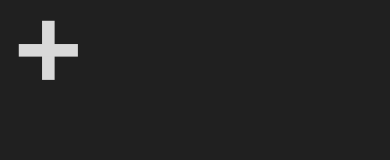
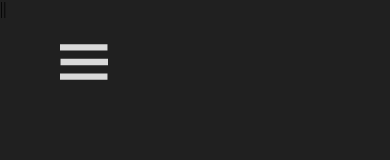
Before and after one commit to AllaJoe/cosos, a React (Vite) app: page /bio in a window 390 px wide. Shown: the top 160 px of the page. Built offline with nearby package versions, Linux system fonts and the light colour scheme.

Commit message:
nuevo modal nav responsive

```diff
--- a/src/App.jsx
+++ b/src/App.jsx
@@ -16,6 +16,7 @@ import NuevoNav from './components/NuevoNav';
 import Otra from './sections/Otra';
 import LasPrueb from './sections/LasPrueb';
 import NuevoLogo from './components/NuevoLogo';
+import NavModal from './components/NavModal';
 
 const App = () => {
   const [transicion, setTransicion] = useState(false);
@@ -81,7 +82,7 @@ const App = () => {
           transition={{ duration: 0.3 }}
           style={{ position: 'fixed', top: 0, left: 0, right: 0, zIndex: 999 }}
         >
-          {showNavbar && <NuevoNav />}
+          {showNavbar && <NuevoNav /> } || <NavModal />
         </motion.div>
       )}
       <Routes>
--- a/src/Styles/Modalcito.css
+++ b/src/Styles/Modalcito.css
@@ -26,14 +26,15 @@
     backdrop-filter: blur(15px);
     /* width: 50vw;
     height: 50vh; */
-    width: 100vw;
-    height: 100vh;
+    z-index: 10000;
+    width: 100%;
+    height: 100%;
     /* padding: 200px; */
-    border-radius: 5px;
+    /* border-radius: 5px; */
     /* overflow: scroll; */
-    overflow: scroll;
+
     /* margin-top: 100px; */
-    padding-top: 10vh;
+    /* padding-top: 10vh; */
   }
   .modal-content img {
     display: flex;
@@ -42,7 +43,7 @@
     /* padding-left: 10vw; */
     /* margin-top: 100px; */
     /* padding: 70px; */
-    width: 40%;
+    /* width: 40%; */
     /* height: 100vh; */
 
   }
--- a/src/Styles/nuevoNav.css
+++ b/src/Styles/nuevoNav.css
@@ -1,4 +1,5 @@
 .navbar {
+    display: flex;
     position: fixed;
     top: 20px;
     left: 20%;
@@ -77,6 +78,24 @@
   }
 
 
+  /* .svg-toggle {
+    width: 1400px;
+  } */
+
+/*   ----------------------------------NAV MOBILE---------------------------------------- */
+.nav-respons-modal {
+  display: none;
+  background-color: rgba(36, 36, 36, 0.0);
+  justify-content: flex-start;
+  padding-top: 20px;
+  padding-left: 60px;
+
+}
+
+
+
+
+/* ---------------------------------------------------------------- */
 @media (max-width: 500px){
   .navbar.open .navbar-menu {
     flex-direction: column;
@@ -90,3 +109,12 @@
     width: 20px;
   }
 }
+
+@media (max-width: 1022px) {
+  .navbar {
+    display: none;
+  }
+  .nav-respons-modal {
+    display: flex;
+  }
+}
--- /dev/null
+++ b/src/components/NavModal.jsx
@@ -0,0 +1,105 @@
+import { useState } from 'react';
+import PropTypes from 'prop-types';
+import { animated, useSpring } from 'react-spring';
+import { motion } from 'framer-motion';
+import { Link } from 'react-router-dom';
+import '../Styles/nuevoNav.css';
+
+const NavModal = (props) => {
+    const [showModal, setShowModal] = useState(false);
+
+  const handleOpenModal = () => {
+    setShowModal(true);
+  };
+
+  const handleCloseModal = () => {
+    setShowModal(false);
+  };
+
+  const modalAnimation = useSpring({
+    transform: showModal ? 'translate(-50%, -50%)' : 'translate(-50%, -150%)',
+    from: { transform: 'translate(-50%, -150%)' },
+    config: { tension: 100, friction: 25 },
+  });
+
+  const secciones = ['Otra', 'LasPrueb', /* 'Perfil', */ /* 'Portfolio', *//* 'Otra', */ 'Bio', 'Contacto', /* 'Prueba1', */ 'Mas'];
+
+  const navmodVariant = {
+    hidden: { y: 150, opacity: 0, scale: 1.2 },
+    visible: { y: 0, opacity: 1, scale: 1, transition: { duration: 0.6, delay: 3, ease: [0.30, 0, 0.20, 1] } }
+  };
+
+  return (
+    <>
+      <motion.div className='nav-respons-modal' style={{width:props.width}}  onClick={handleOpenModal}
+      initial="hidden"
+      animate="visible"
+      variants={navmodVariant}
+      >
+        <svg width="48" height="48" viewBox="0 0 92 68" fill="none" xmlns="http://www.w3.org/2000/svg">
+            <line y1="6" x2="91" y2="6" stroke="#D9D9D9" strokeWidth="12"/>
+            <line x1="1" y1="34" x2="92" y2="34" stroke="#D9D9D9" strokeWidth="12"/>
+            <line y1="62" x2="91" y2="62" stroke="#D9D9D9" strokeWidth="12"/>
+        </svg>
+
+      </motion.div>
+
+      {showModal && (
+        <animated.div className="modal" style={modalAnimation} >
+          <div className="modal-content">
+          <div style={{display:"flex", justifyContent:"flex-end", backgroundColor:"", paddingRight:"150px" }}>
+              {/* <Link to={props.redit} target="_blank">
+                ☝
+              </Link> */}
+              <div onClick={handleCloseModal}
+              style={{cursor:"pointer", display:"flex",justifyContent:"flex-start", backgroundColor:""}}
+              >
+                <svg className='' width="50" height="50" viewBox="0 0 95 95" fill="none" xmlns="http://www.w3.org/2000/svg">
+                <rect x="66.1479" y="18.7734" width="14.2553" height="67" transform="rotate(45 66.1479 18.7734)" fill="#D9D9D9"/>
+                <rect x="76.228" y="66.1484" width="14.2553" height="67" transform="rotate(135 76.228 66.1484)" fill="#D9D9D9"/>
+                </svg>
+              </div>
+          </div>
+            {/* <div style={{position:"absolute"}}><h2>este es lo que va arriba</h2></div> */}
+
+        <ul style={{display:"flex", flexDirection:"column", gap:"50px", textDecoration:"none", listStyle:"none"}} className="">
+
+          <Link to="/">
+            <img style={{width:"300px", }} src="https://i.ibb.co/Hgp0r5b/nuevo-logo-nuevo.png" alt="" />
+          </Link>
+
+          {secciones.map((seccion, index) => (
+            <li
+              key={index}
+              style={{display:"flex", flexDirection:"column", justifyContent:"center", alignItems:"center", backgroundColor:"", textDecoration:"none", fontFamily:"Montserrat-light", textTransform: "uppercase", fontSize:"1.8em", fontWeight:"normal",color:"white",}}
+            >
+            <Link to={`/${seccion}`} style={{textDecoration:"none", color:"white"}}>
+              {seccion}
+            </Link>
+            </li>
+          ))}
+        </ul>
+          </div>
+        </animated.div>
+      )}
+    </>
+  );
+}
+
+NavModal.propTypes = {
+    img: PropTypes.any,
+    redit:PropTypes.any,
+    img1: PropTypes.any,
+    h3: PropTypes.string,
+    text1: PropTypes.string,
+    p: PropTypes.string,
+    width: PropTypes.number,
+    colorBg: PropTypes.string,
+    border: PropTypes.string,
+    opacity: PropTypes.number,
+    bgDiv: PropTypes.string,
+    imgWid: PropTypes.number,
+  };
+
+
+export default NavModal;
--- a/src/sections/Bio.jsx
+++ b/src/sections/Bio.jsx
@@ -1,6 +1,7 @@
 
 import { motion } from 'framer-motion';
 import Modalcito from '../components/Modalcito';
+/* import NuevaCard from '../components/PracticaAnimacion'; */
 
 
 
@@ -83,6 +84,7 @@ const Bio = () => {
 
 
         </motion.div>
+        {/* <NuevaCard /> */}
         </div>
     );
     };
--- a/src/sections/LasPrueb.jsx
+++ b/src/sections/LasPrueb.jsx
@@ -1,12 +1,16 @@
 /* import CuadradoSvg from "../components/CuadradoSvg"; */
-import NuevoLogo from "../components/NuevoLogo";
+/* import NuevoLogo from "../components/NuevoLogo"; */
+
+/* import NavModal from "../components/NavModal"; */
 
 
 const LasPrueb = () => {
     return (
         <div>
-
-            <NuevoLogo />
+            {/* <NavModal
+            width="30%"
+            /> */}
+            {/* <NuevoLogo /> */}
         </div>
     );
 }
```
Also changed, not shown: src/components/PracticaAnimacion.jsx (added, +49 -0 lines).
